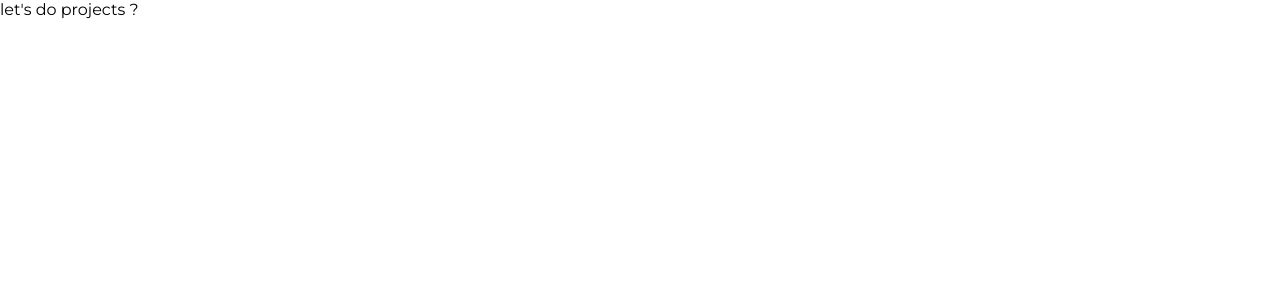
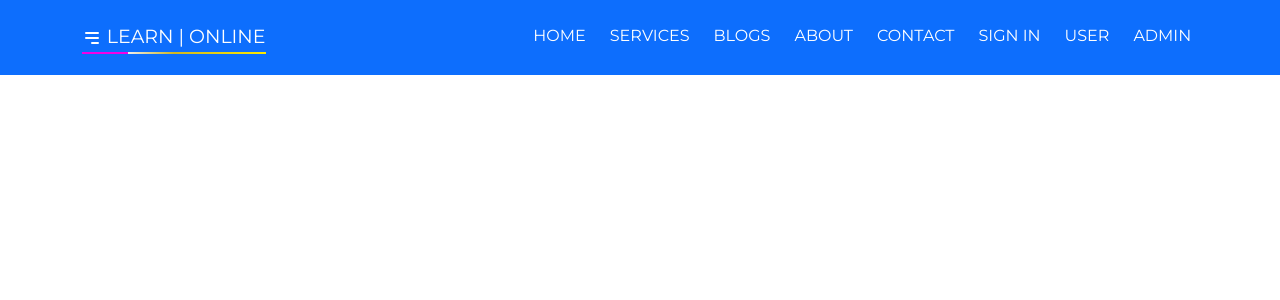
Before and after one commit to Imran-2022/LEARN-ONLINE, a React (Create React App) app: page / in a window 1280 px wide. Shown: the top 300 px of the page. Built offline with nearby package versions, Linux system fonts and the light colour scheme.

Commit message:
navigation-var

```diff
--- a/src/App.js
+++ b/src/App.js
@@ -1,8 +1,21 @@
 import React from 'react';
+import Home from './components/home/Home';
+import {
+  BrowserRouter as Router,
+  Switch,
+  Route,
+  Link
+} from "react-router-dom";
 function App() {
   return (
     <div>
-      <p>let's do projects ?</p>
+      <Router>
+        <Switch>
+          <Route path="/">
+            <Home />
+          </Route>
+        </Switch>
+      </Router>
     </div>
   );
 }
--- /dev/null
+++ b/src/components/home/Home.js
@@ -0,0 +1,12 @@
+import React from 'react';
+import Navigation from '../nav/Navigation';
+const Home = () => {
+    return (
+        <div>
+            <Navigation/>
+
+        </div>
+    );
+};
+
+export default Home;
--- /dev/null
+++ b/src/components/nav/Navbar.css
@@ -0,0 +1,148 @@
+.navigation_var{
+    width: 100%;
+    background: #232f3e;
+
+  }
+  .navigation_var .logo{
+    user-select: none;
+    padding: 5px;
+    color: #fff;
+    font-size: 19px;
+  }
+
+  nav{
+    display: flex;
+    padding: 0 6%;
+    height: 75px;
+    justify-content: space-between;
+    align-items: center;
+  }
+  nav img{
+    width: 150px;
+
+  }
+  .nav-links{
+   flex: 1;
+   text-align: right;
+  }
+  .nav-links ul li{
+    list-style: none;
+    display: inline-block;
+    padding: 8px 12px;
+    position: relative;
+  }
+  .nav-links ul li a{
+    text-decoration: none;
+    color: #fff;
+    font-size: 16px;
+
+  }
+  .nav-links ul li::after{
+    content: "";
+    width: 0%;
+    height: 3px;
+    background: #f44336;
+    display: block;
+    margin: auto;
+    transition: .5s;
+    margin-top: 1px;
+  }
+  .nav-links ul li:hover::after{
+    width: 100%;
+
+  }
+  nav h5{
+    display: none;
+  }
+  @media(max-width:700px) {
+    .text-box h1{
+        font-size: 20px;
+    }
+  }
+
+  @media(max-width:1200px) {
+    .nav-links ul li{
+        display:block;
+    }
+
+    .nav-links ul li::after {
+        height: 2px;
+        background: #fff;
+    }
+    .nav-links{
+        position: fixed;
+        /* background: #f44336; */
+        background: #30336b;
+        height: 100vh;
+        width: 200px;
+        top: 0;
+        left: -200px;
+        text-align:left;
+        z-index: 2;
+        transition: 1s;
+    }
+    .menuright{
+      text-align: right !important;
+      padding: 20px 20px 0px 0px!important;
+
+    }
+    nav h5{
+        display: block;
+        margin: 10px;
+        cursor: pointer;
+        font-size: 22px;
+        color: #fff;
+
+    }
+    .nav-links ul{
+        padding: 30px;
+    }
+  }
+  .header .row {
+   padding-top: 70px;
+  }
+
+
+  h4{
+    color: #555;
+    font-weight: normal;
+
+  }
+
+  ul{
+    list-style-type: none;
+    margin-bottom: 0px !important;
+  }
+
+  .menu-icon{
+    width: 28px;
+    margin-left: 20px;
+    display: none;
+  }
+
+  .navend{
+    display: flex;
+    justify-content: space-between;
+  }
+
+  .text-link {
+    color: inherit;
+    text-decoration: inherit;
+  }
+
+  .icons::after{
+    display: block;
+    content: " ";
+    width: 100%;
+    height: 2px;
+    /* background: rgb(247, 222, 4);*/
+    background: linear-gradient(to left, #fdea00, #d0b722 50%, #eee 75%, #f400e5 75%);
+    transition:all .2s;
+    margin: auto;
+  }
+  .nav-bg{
+    background: #0d6efd!important;
+  }
+  .nav-ic{
+    font-size: 20px;
+  }
--- /dev/null
+++ b/src/components/nav/Navigation.js
@@ -0,0 +1,44 @@
+import React from 'react';
+import { FaTimes, FaBars } from 'react-icons/fa';
+import { HiMenuAlt3 } from "react-icons/hi";
+import {
+    Link
+} from "react-router-dom";
+import "./Navbar.css"
+
+const Navigation = () => {
+
+    const show_menu = () => {
+        document.getElementById("nav-links").style.left = "0";
+        console.log("object");
+    }
+    const hide_menu = () => {
+        document.getElementById("nav-links").style.left = "-200px";
+    }
+
+    return (
+        <div class="navigation_var">
+            <nav class="nav-bg">
+                <Link className="logo text-link icons" to="/"> <span class="nav-ic"><HiMenuAlt3/></span> LEARN | ONLINE</Link>
+                <div class="nav-links" id="nav-links">
+                    <h5 className="menuright" onClick={hide_menu}><FaTimes /></h5>
+                    <ul onClick={hide_menu}>
+                        <li><Link to="/home">HOME</Link></li>
+                        <li><Link to="/services">SERVICES</Link></li>
+                        <li><Link to="/blogs">BLOGS</Link></li>
+                        <li><Link to="/about">ABOUT</Link></li>
+                        <li><Link to="/contact">CONTACT</Link></li>
+                        <li><Link to="/sign-in">SIGN IN</Link></li>
+                        <li ><Link to="/user">USER</Link></li>
+                        <li><Link to="/Admin">ADMIN</Link></li>
+                    </ul>
+                </div>
+                <div className="navend">
+                    <h5 onClick={show_menu}> <FaBars /></h5>
+                </div>
+            </nav>
+        </div>
+    );
+};
+
+export default Navigation;
--- a/src/index.js
+++ b/src/index.js
@@ -1,5 +1,6 @@
 import React from 'react';
 import ReactDOM from 'react-dom';
+import 'bootstrap/dist/css/bootstrap.min.css';
 import './index.css';
 import App from './App';
 
```
Also changed, not shown: package.json (+9 -0 lines), note.txt, 1 other file (tests, documents, lock files or other folders).
